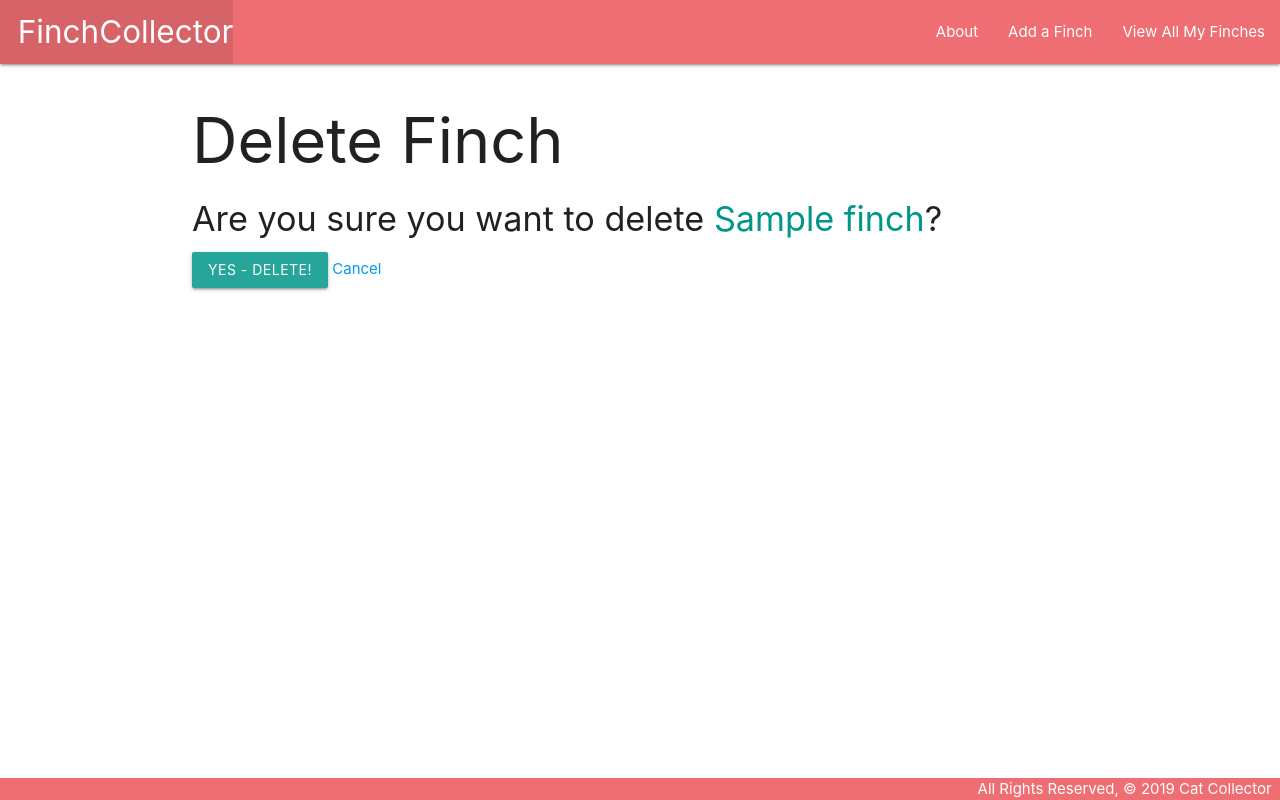
After one commit to shaikhaalbflasa/finch-collector, a Django app: page /finches/1/delete/ in a window 1280 px wide. The commit adds this page. Run offline with Django 4.2, Linux system fonts and the light colour scheme; tables that the repository leaves empty hold one stand-in row (values such as "Sample post").

Commit message:
create_updata_delete

```diff
--- a/main_app/templates/base.html
+++ b/main_app/templates/base.html
@@ -18,6 +18,7 @@
         </ul>
         <ul class="right">
           <li><a href="/about">About</a></li>
+          <li><a href="{% url 'finches_create' %}">Add a Finch</a></li>
           <li><a href="/finches">View All My Finches</a></li>
         </ul>
 
--- a/main_app/templates/finches/detail.html
+++ b/main_app/templates/finches/detail.html
@@ -14,6 +14,10 @@
       <p>Age: baby Finch</p>
     {% endif %}
   </div>
+  <div class="card-action">
+    <a href="{% url 'finches_update' finch.id %}">Edit</a>
+    <a href="{% url 'finches_delete' finch.id %}">Delete</a>
+ </div>
 </div>
 
 {% endblock %}
--- /dev/null
+++ b/main_app/templates/main_app/finch_confirm_delete.html
@@ -0,0 +1,15 @@
+{% extends 'base.html' %}
+
+{% block content %}
+
+  <h1>Delete Finch</h1>
+
+  <h4>Are you sure you want to delete <span class="teal-text">{{ object.name }}</span>?</h4>
+
+  <form action="" method="POST">
+    {% csrf_token %}
+    <input type="submit" value="Yes - Delete!" class="btn">
+    <a href="{% url 'detail' finch.id %}">Cancel</a>
+  </form>
+
+{% endblock %}
--- a/main_app/urls.py
+++ b/main_app/urls.py
@@ -5,7 +5,10 @@ urlpatterns = [
   path('home/', views.home, name='home'),
   path('about/', views.about, name='about'),
   path('finches/', views.finches_index, name='index'),
-   # new route below
+  # new route below
   path('finches/<int:finch_id>/', views.finches_detail, name='detail'),
-
+  # class Based Views Below
+  path('finches/create/', views.finchCreate.as_view(), name='finches_create'),
+  path('finches/<int:pk>/update/', views.finchUpdate.as_view(), name='finches_update'),
+  path('finches/<int:pk>/delete/', views.finchDelete.as_view(), name='finches_delete'),
 ]
--- a/main_app/views.py
+++ b/main_app/views.py
@@ -1,7 +1,7 @@
 from django.shortcuts import render
 from django.http import HttpResponse
 from .models import Finch
-
+from django.views.generic.edit import CreateView, UpdateView, DeleteView
 
 
 # Create your views here.
@@ -23,3 +23,17 @@ def finches_index(request):
 def finches_detail(request, finch_id):
   finch = Finch.objects.get(id=finch_id)
   return render(request, 'finches/detail.html', { 'finch': finch })
+
+class finchCreate(CreateView):
+  model = Finch
+  fields = '__all__'
+  success_url = '/finches/'
+
+class finchUpdate(UpdateView):
+  model = Finch
+  fields = ['breed', 'description', 'age']
+  success_url = '/finches/'
+
+class finchDelete(DeleteView):
+  model = Finch
+  success_url = '/finches/'
```
Also changed, not shown: main_app/templates/main_app/finch_form.html (added, +20 -0 lines).
